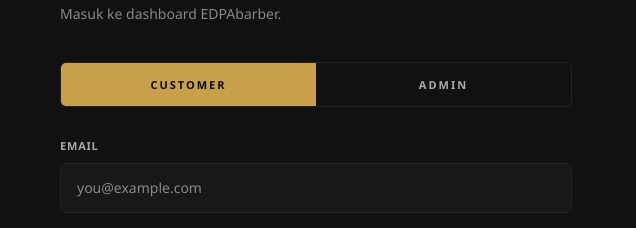
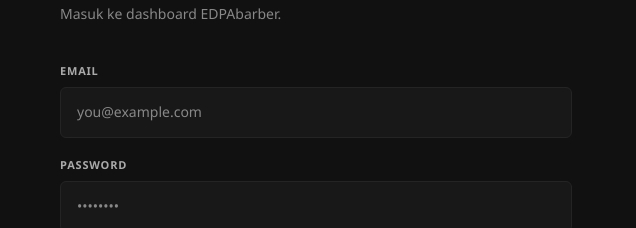
Before and after one commit to jihadal/EDPAbarber, a website: page backend/frontend/login.html in a window 1280 px wide. Shown: the part 273-501 px from the top of the page, 644-1280 px from the left. Drawn offline with Linux system fonts and the light colour scheme.

Commit message:
feat: sembunyikan tab ADMIN di halaman login

```diff
--- a/backend/frontend/login.html
+++ b/backend/frontend/login.html
@@ -47,7 +47,7 @@
       <h1 class="auth-title">Login<span class="dot">.</span></h1>
       <p class="auth-desc">Masuk ke dashboard EDPAbarber.</p>
 
-      <div class="tab-row" id="roleTab">
+      <div class="tab-row" id="roleTab" style="display:none">
         <button class="tab-btn active" id="tabCustomer" onclick="switchRole('customer')">CUSTOMER</button>
         <button class="tab-btn" id="tabAdmin" onclick="switchRole('admin')">ADMIN</button>
       </div>
```
Also changed, not shown: frontend/login.html (+1 -1 lines).
